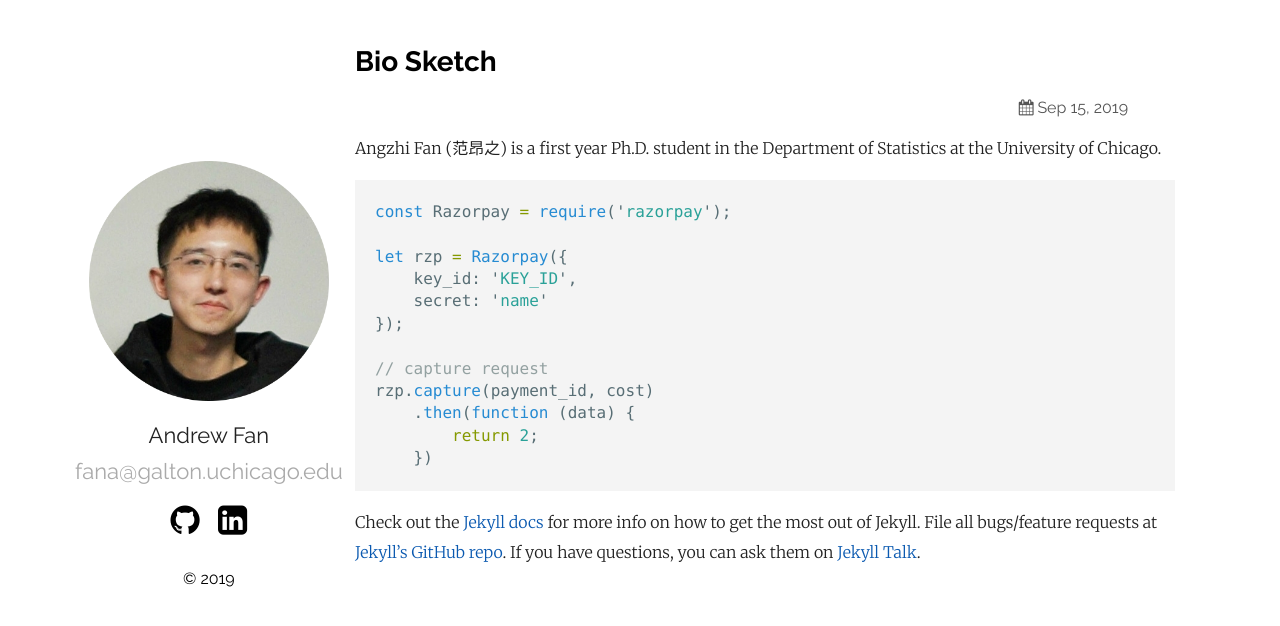
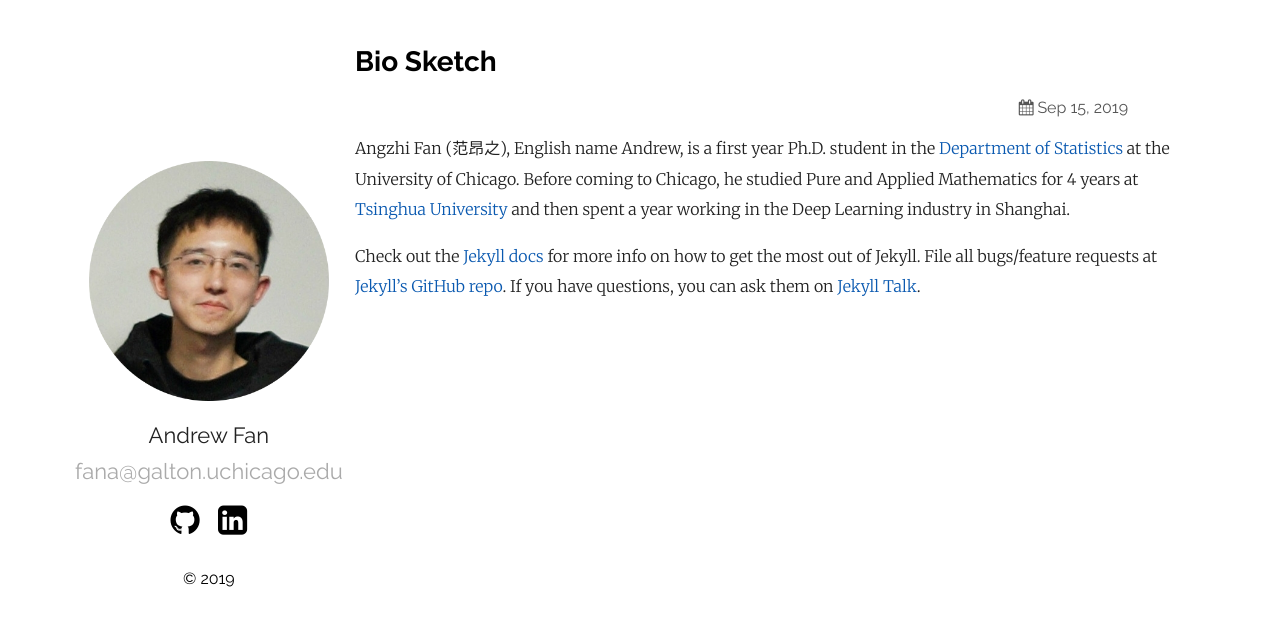
Before and after one commit to angzhifan/angzhifan.github.io, a Jekyll site: the page built from _posts/2019-09-15-20bio.markdown, in a window 1280 px wide. Shown: the top 626 px of the page. Built offline with Jekyll 4.4.1, drawn with Linux system fonts in a browser that asks for light colours.

Commit message:
fan commit

````diff
--- a/_posts/2019-09-15-1bio.markdown
+++ b/_posts/2019-09-15-20bio.markdown
@@ -4,25 +4,12 @@ title:  "Bio Sketch"
 #date:   2019-12-12 18:03:36 +0530
 #categories: Javascript NodeJS
 ---
-Angzhi Fan (范昂之) is a first year Ph.D. student in the Department of Statistics at the University of Chicago.
-
-```javascript
-const Razorpay = require('razorpay');
-
-let rzp = Razorpay({
-	key_id: 'KEY_ID',
-	secret: 'name'
-});
-
-// capture request
-rzp.capture(payment_id, cost)
-	.then(function (data) {
-		return 2;
-	})
-```
+Angzhi Fan (范昂之), English name Andrew, is a first year Ph.D. student in the [Department of Statistics][stat] at the University of Chicago. Before coming to Chicago, he studied Pure and Applied Mathematics for 4 years at [Tsinghua University][thu] and then spent a year working in the Deep Learning industry in Shanghai.
 
 Check out the [Jekyll docs][jekyll-docs] for more info on how to get the most out of Jekyll. File all bugs/feature requests at [Jekyll’s GitHub repo][jekyll-gh]. If you have questions, you can ask them on [Jekyll Talk][jekyll-talk].
 
 [jekyll-docs]: https://jekyllrb.com/docs/home
 [jekyll-gh]:   https://github.com/jekyll/jekyll
 [jekyll-talk]: https://talk.jekyllrb.com/
+[stat]: https://stat.uchicago.edu
+[thu]: https://www.tsinghua.edu.cn/publish/thu2018en/index.html
````
Also changed, not shown: _posts/2019-09-15-10awards.markdown (renamed from _posts/2019-09-15-2awards.markdown).
